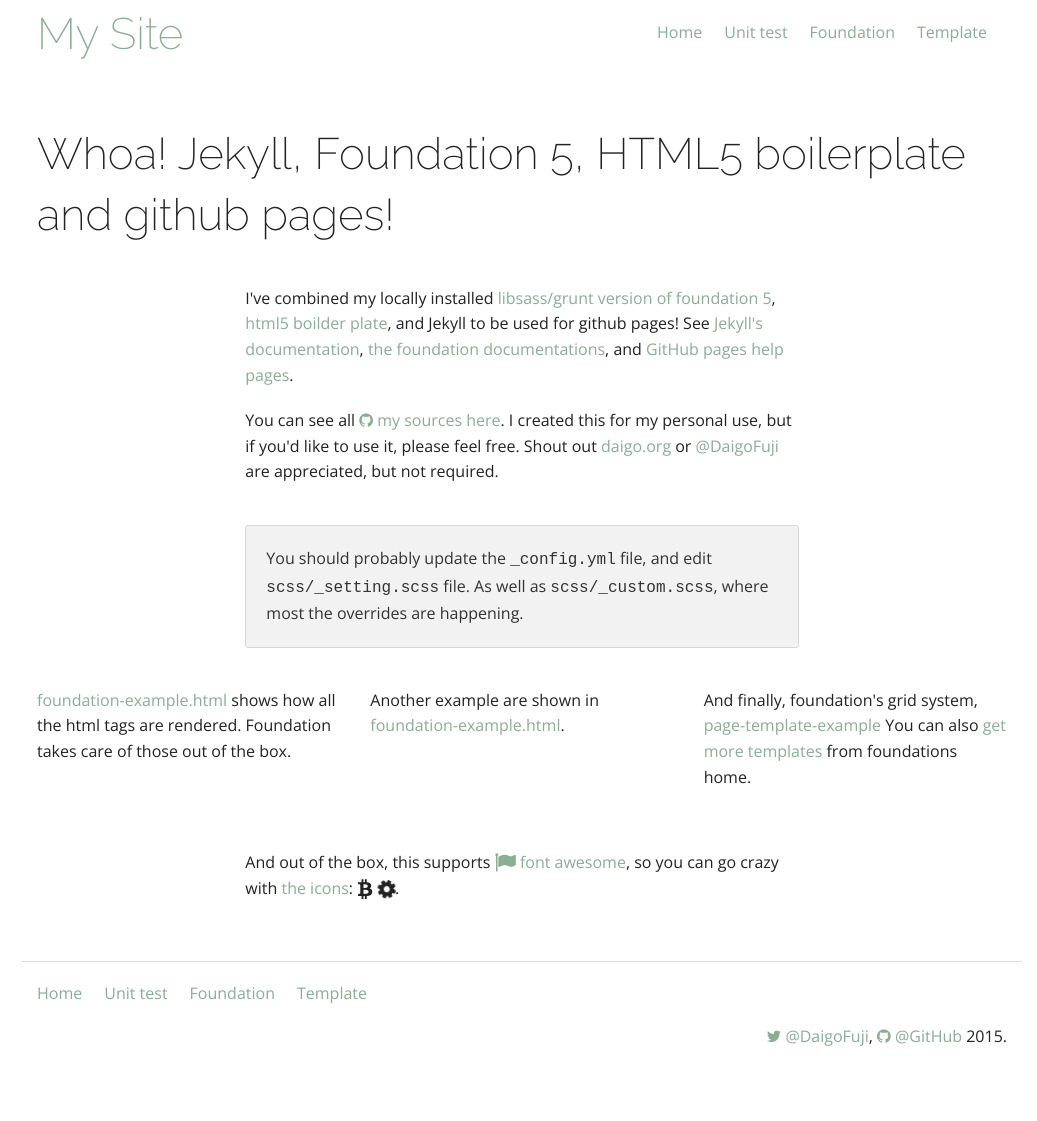
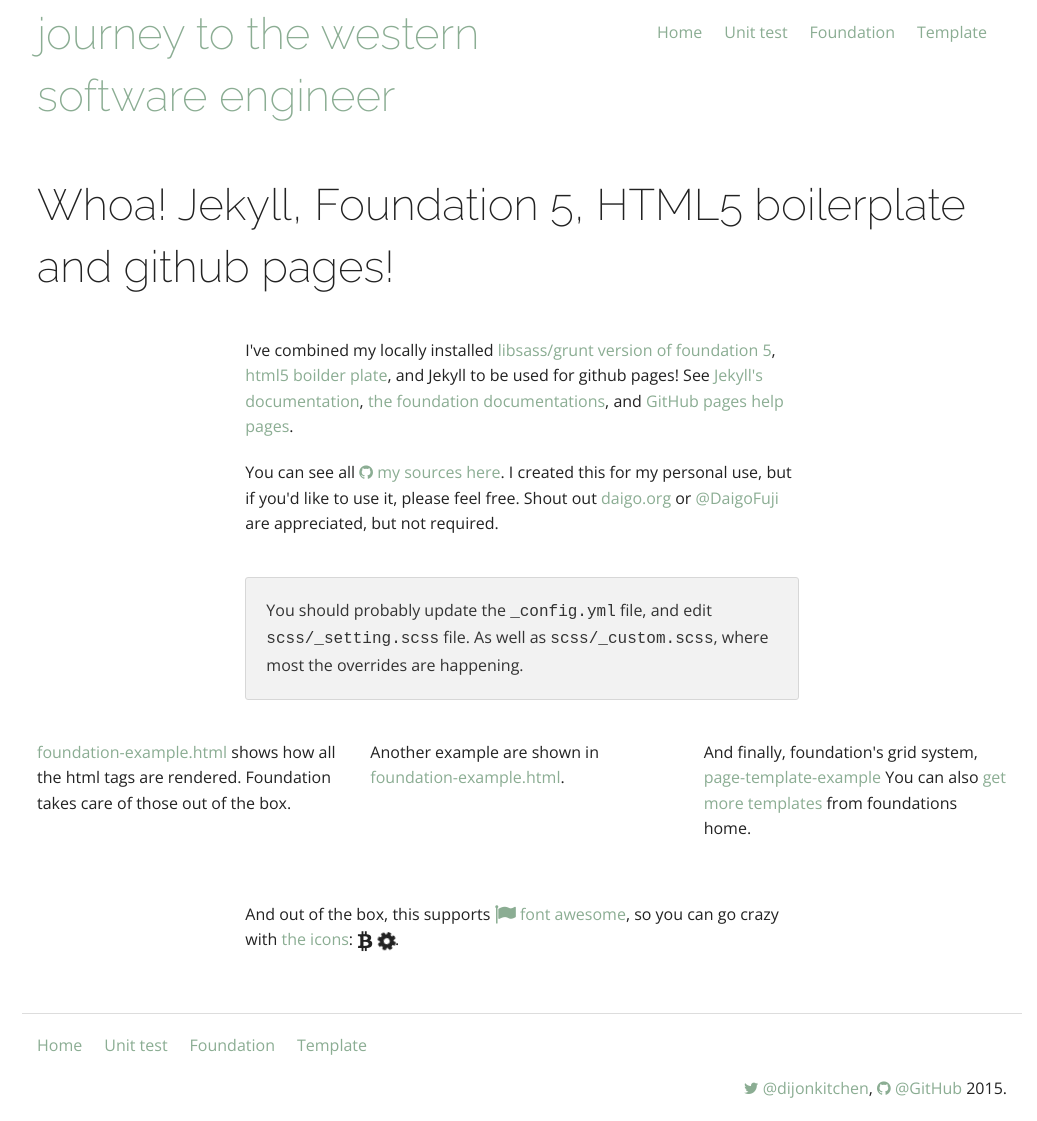
Before and after one commit to daigofuji/jekyll-foundation-5-starter, a Jekyll site: the page built from index.md, in a window 1280 px wide. Shown: the whole page, without its empty margins (118-1155 px from the left). Built offline with Jekyll 4.4.1, drawn with Linux system fonts in a browser that asks for light colours; nearby versions of some CDN libraries; before the commit the page ends 1069 px from its top, so only the background shows below that.

Commit message:
Update _config.yml

```diff
--- a/_config.yml
+++ b/_config.yml
@@ -1,12 +1,12 @@
 name : Foundation5/github pages/Jykill starter
-brand : My Site
+brand : journey to the western software engineer
 description : This is the description of my site
 keyword :
-url : http://daigofuji.github.io/jekyll-foundation-5-starter/
+url : http://dijonkitchen.github.io/
 email : daigo@daigofujiwara.com
-twitter : DaigoFuji
-github : DaigoFuji
-author : Daigo Fujiwara
-analytics : UA-8418273-8
+twitter : dijonkitchen
+github : dijonkitchen
+author : dijonkitchen
+analytics :
 year : 2015
 markdown : kramdown
```
